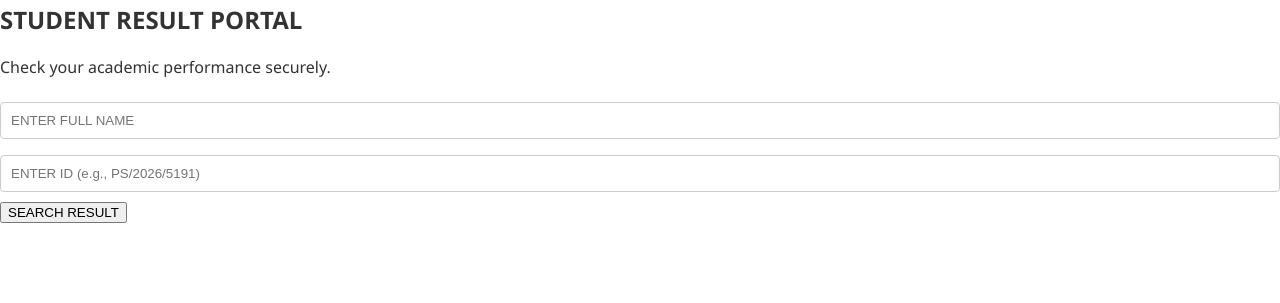
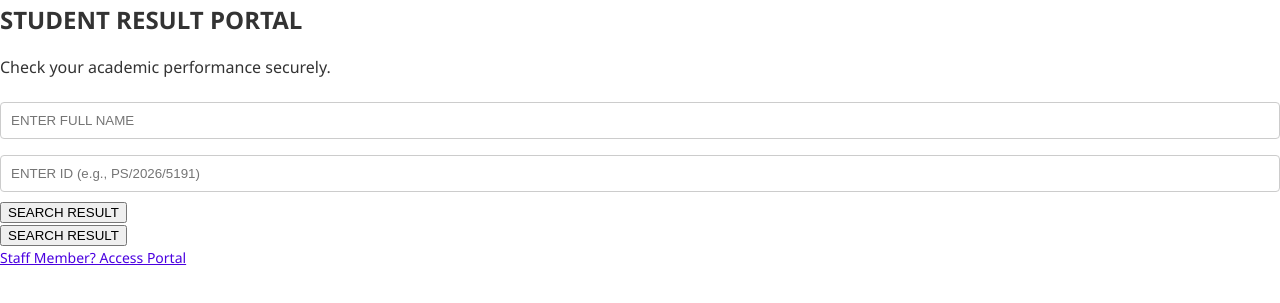
Before and after one commit to goodnewsonovroke-create/peculiar-school-portal, a website: page login.html in a window 1280 px wide. Shown: the part 191-494 px from the top of the page. Drawn offline with Linux system fonts and the light colour scheme.

Commit message:
Added staff login link back

```diff
--- a/login.html
+++ b/login.html
@@ -19,6 +19,15 @@
         <button id="searchBtn" onclick="checkResult()">SEARCH RESULT</button>
         <p id="errorMessage" style="color: red; display: none;"></p>
     </div>
+    <button id="searchBtn" onclick="checkResult()">SEARCH RESULT</button>
+        <p id="errorMessage" style="color: red; display: none;"></p>
+
+        <!-- Add this missing link right here! -->
+        <br>
+        <a href="dashboard.html" style="text-decoration: underline; color: #4a00e0; font-size: 14px;">Staff Member? Access Portal</a>
+    </div>
+
+    <script>
 
     <script>
         async function checkResult() {
```
